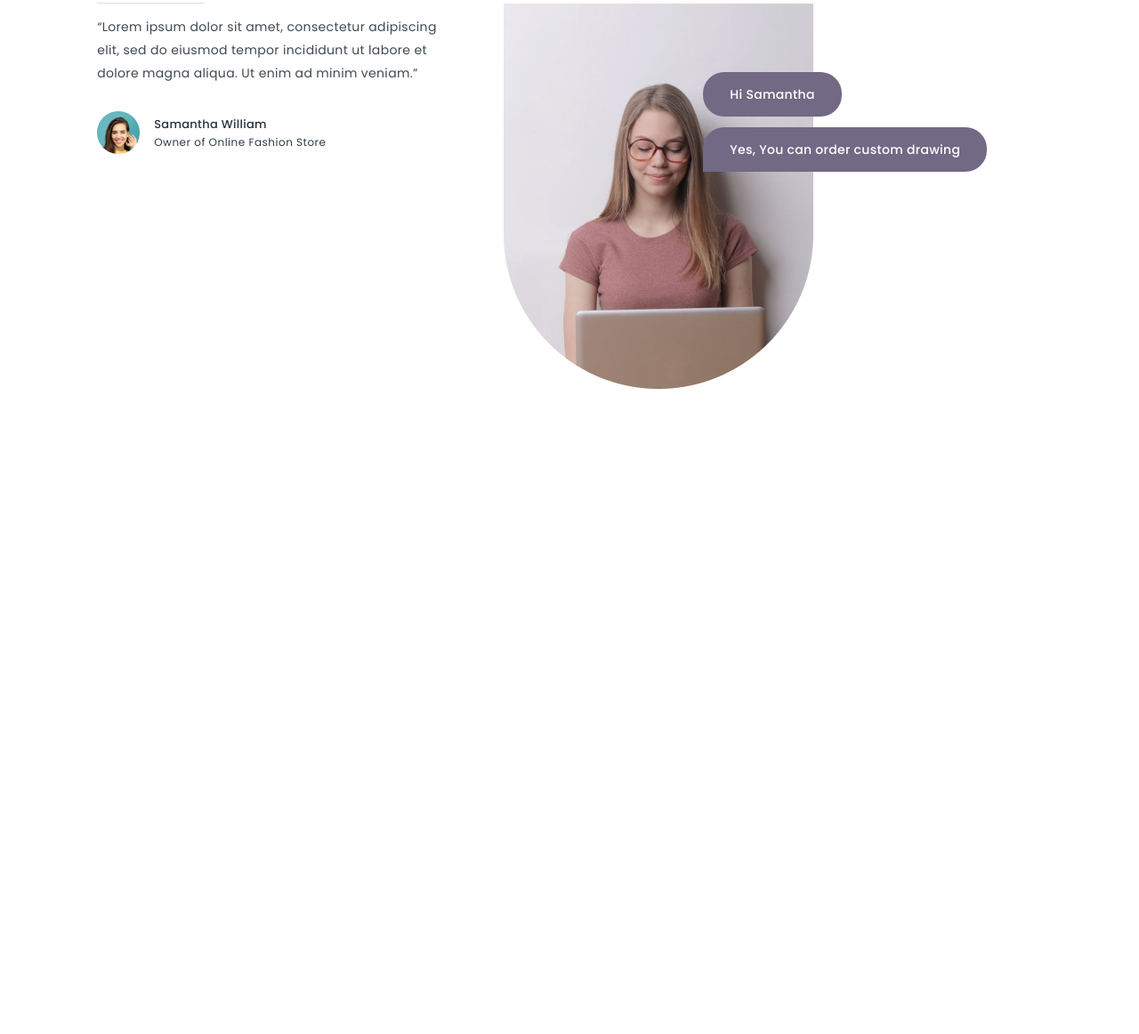
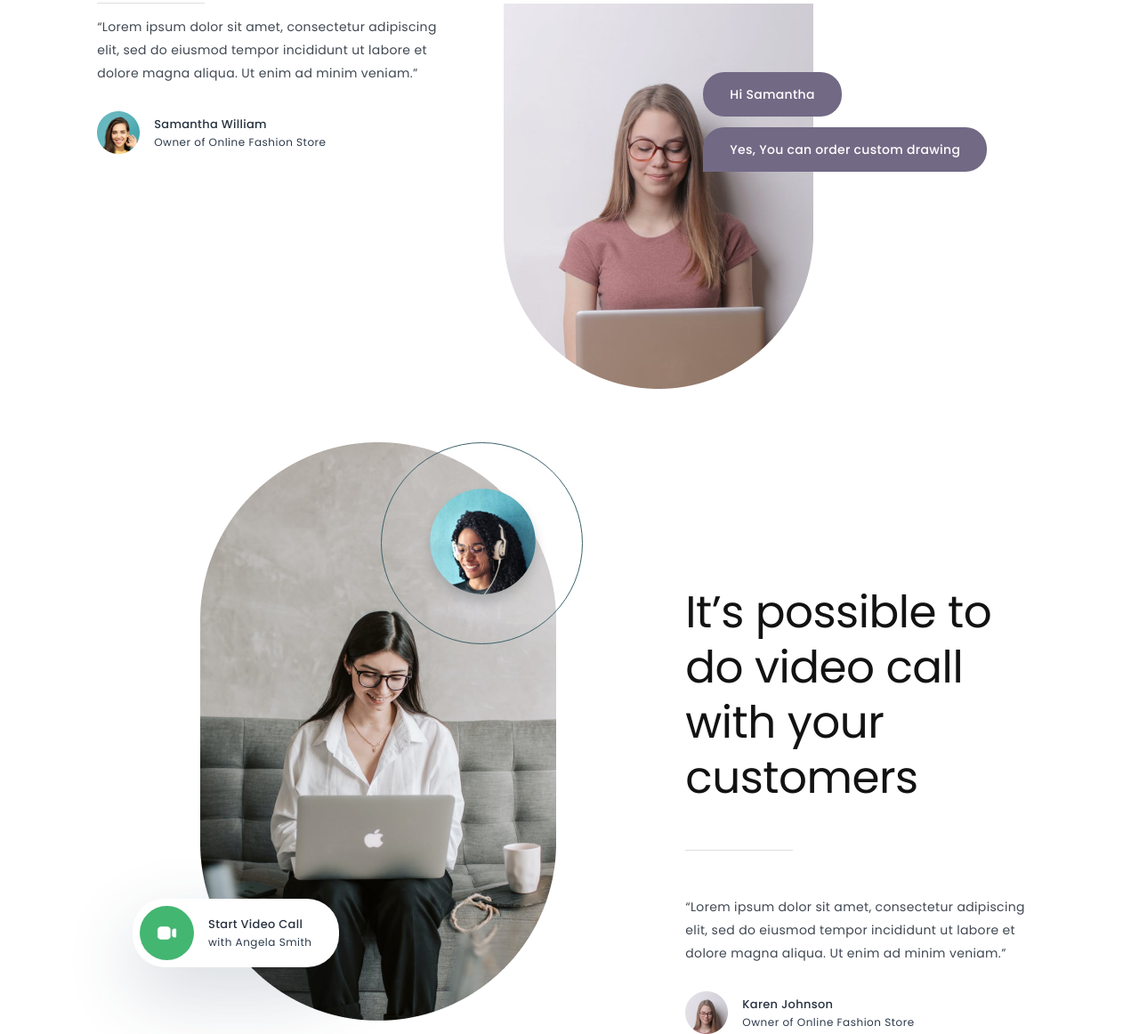
Before and after one commit to Daria-Artiomenko/soundtrack, a plain HTML site: page src/index.html in a window 1280 px wide. Shown: the part 1616-2778 px from the top of the page at 89% size. Before the commit the page ends 2053 px from the top, so only its background shows below. Drawn offline with Linux system fonts and the light colour scheme.

Commit message:
Third screen

```diff
--- a/src/index.html
+++ b/src/index.html
@@ -81,5 +81,46 @@
         </div>
     </section>
 
+    <section class="video">
+        <div class="row">
+
+            <div class="col-md-2">
+                <div class="call">
+                    <img src="icons/Video.png" alt="icon video" class="call_img">
+                    <div class="call_info">
+                        <div class="call_info_start">Start Video Call</div>
+                        <div class="call_info_name">with Angela Smith</div>
+                    </div>
+                </div>
+            </div>
+
+            <div class="col-md-4">
+                <img src="img/Girl_3_1.png" alt="woman" class="video_woman">
+            </div>
+
+            <div class="col-md-2">
+                <div class="circle">
+                    <img src="icons/circle_woman_3.png" alt="woman" class="circle_woman">
+                </div>
+            </div>
+
+            <div class="col-md-3">
+                <div class="possible">
+                    <div class="title">It’s possible to do video call with your customers</div>
+                    <div class="line"></div>
+                    <div class="text second">“Lorem ipsum dolor sit amet, consectetur adipiscing elit, sed do eiusmod tempor incididunt ut labore et dolore magna aliqua. Ut enim ad minim veniam.”</div>
+                    <div class="user">
+                        <img src="icons/icon_girl_3_2.jpg" alt="woman" class="user_foto">
+                        <div class="user_info">
+                            <div class="user_info_name">Karen Johnson</div>
+                            <div class="user_info_job">Owner of Online Fashion Store</div>
+                    </div>
+                </div>
+            </div>
+
+
+        </div>
+    </section>
+
 </body>
 </html>
--- a/src/sass/style.sass
+++ b/src/sass/style.sass
@@ -228,3 +228,60 @@
         font-weight: 500
         line-height: 22px
         letter-spacing: 0.3px
+
+.video
+    margin-top: 60px
+    min-height: 650px
+.call
+    position: relative
+    display: flex
+    width: 232px
+    height: 77px
+    border-radius: 36px
+    background-color: rgba(255, 255, 255, 1)
+    box-shadow: 0px 30px 80px rgba(47, 65, 88, 0.20)
+    margin: 513px 0 0 149px
+    z-index: 1
+    &_img
+        position: relative
+        display: flex
+        margin: 8px
+        padding: 19px 18px
+        width: 61px
+        height: 61px
+        border-radius: 100%
+        background-color: rgba(67, 182, 113, 1)
+        z-index: -1
+    &_info
+        display: flex
+        flex-direction: column
+        margin-left: 8px
+        &_start
+            margin-top: 22px
+            display: flex
+            color: #273240
+            font-size: 13px
+            font-weight: 500
+            line-height: 13px
+            letter-spacing: 0.3px
+        &_name
+            margin-top: 8px
+            display: flex
+            color: #2C3A4B
+            font-size: 12px
+            font-weight: 400
+            line-height: 12px
+            letter-spacing: 0.5px
+.video_woman
+        margin-left: 7px
+.circle
+    margin-left: -227px
+    width: 227px
+    height: 227px
+    border-radius: 100%
+    border: 0.5px solid rgba(60, 99, 106, 1)
+    padding: 44px 39px 35px 39px
+.possible
+    margin: 4px 0 0 -103px
+.second
+    margin-top: 50px
```
Also changed, not shown: src/css/style.min.css, src/icons/Video.png (added), src/icons/circle_woman_3.png (added), src/icons/icon_girl_3_2.jpg (added), 2 other files.
